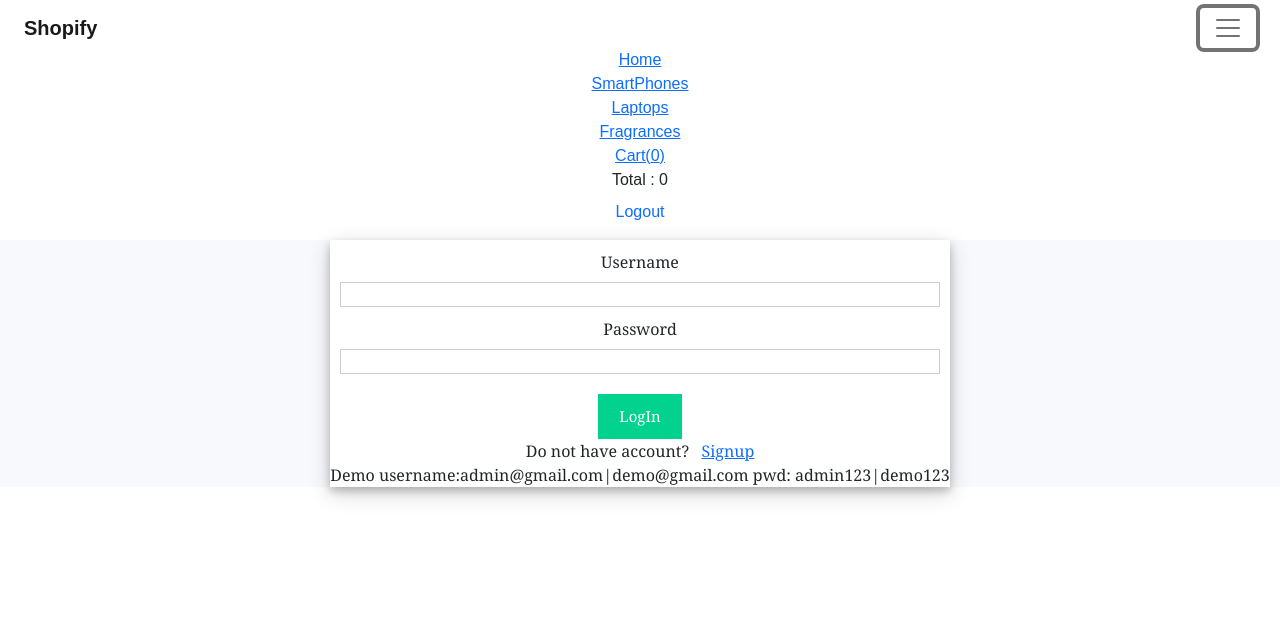
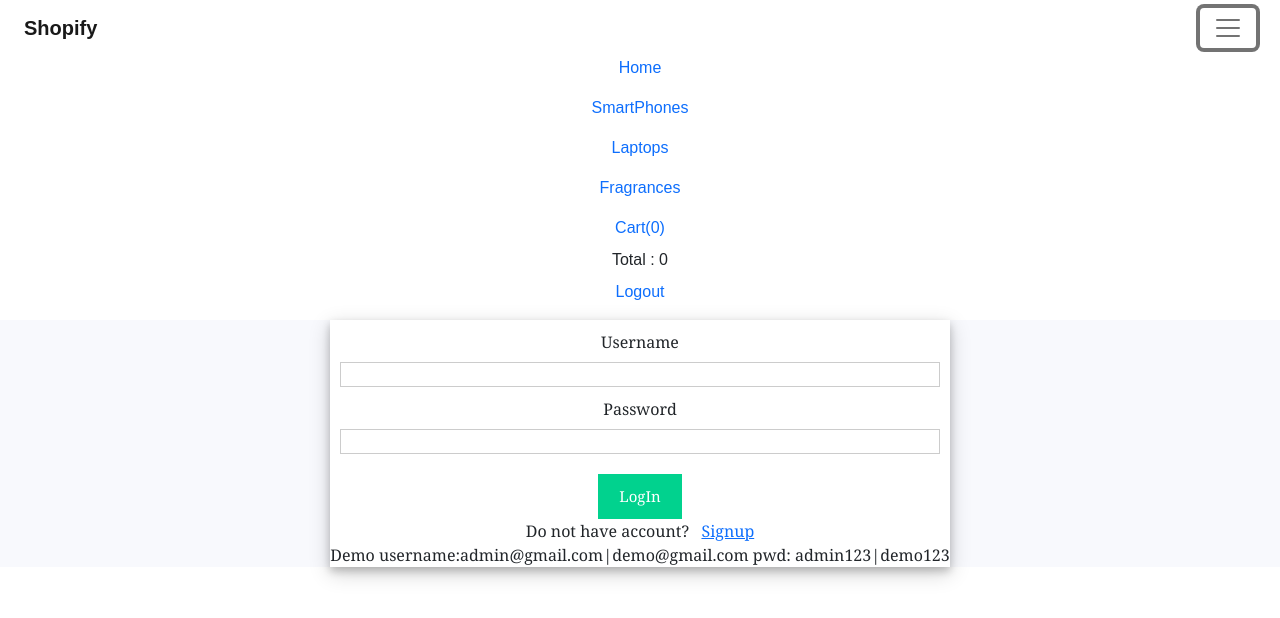
Before and after one commit to RajiveeJ/shopify, a React (Create React App) app: page / in a window 1280 px wide. Both pictures are taken after a click on the button 1228 px from the left and 28 px from the top of the page. Shown: the top 618 px of the page. Built offline with nearby package versions, Linux system fonts and the light colour scheme; the HTML template or start-up script is replaced by a standard one.

Commit message:
Update Navigation.js

```diff
--- a/src/Navigation.js
+++ b/src/Navigation.js
@@ -25,19 +25,19 @@ function Navigation(args) {
         <Collapse isOpen={isOpen} navbar>
           <Nav className="me-auto" navbar>
           <NavItem>
-              <li class="nav-item"><Link to="/products">Home</Link></li>
+              <li class="nav-item"><Link class="nav-link" to="/products">Home</Link></li>
             </NavItem>
             <NavItem>
-              <li class="nav-item"><Link to="/products/smartphones">SmartPhones</Link></li>
+              <li class="nav-item"><Link class="nav-link" to="/products/smartphones">SmartPhones</Link></li>
             </NavItem>
             <NavItem>
-              <li class="nav-item"><Link to="/products/laptops">Laptops</Link></li>
+              <li class="nav-item"><Link class="nav-link" to="/products/laptops">Laptops</Link></li>
             </NavItem>
             <NavItem>
-              <li class="nav-item"><Link to="/products/fragrances">Fragrances</Link></li>
+              <li class="nav-item"><Link class="nav-link" to="/products/fragrances">Fragrances</Link></li>
             </NavItem>
             <NavItem>
-              <Link to="/mycart">Cart({context.cart.length})</Link>
+              <Link class="nav-link" to="/mycart">Cart({context.cart.length})</Link>
 
             </NavItem>
             Total : {context.cartValue}
```
